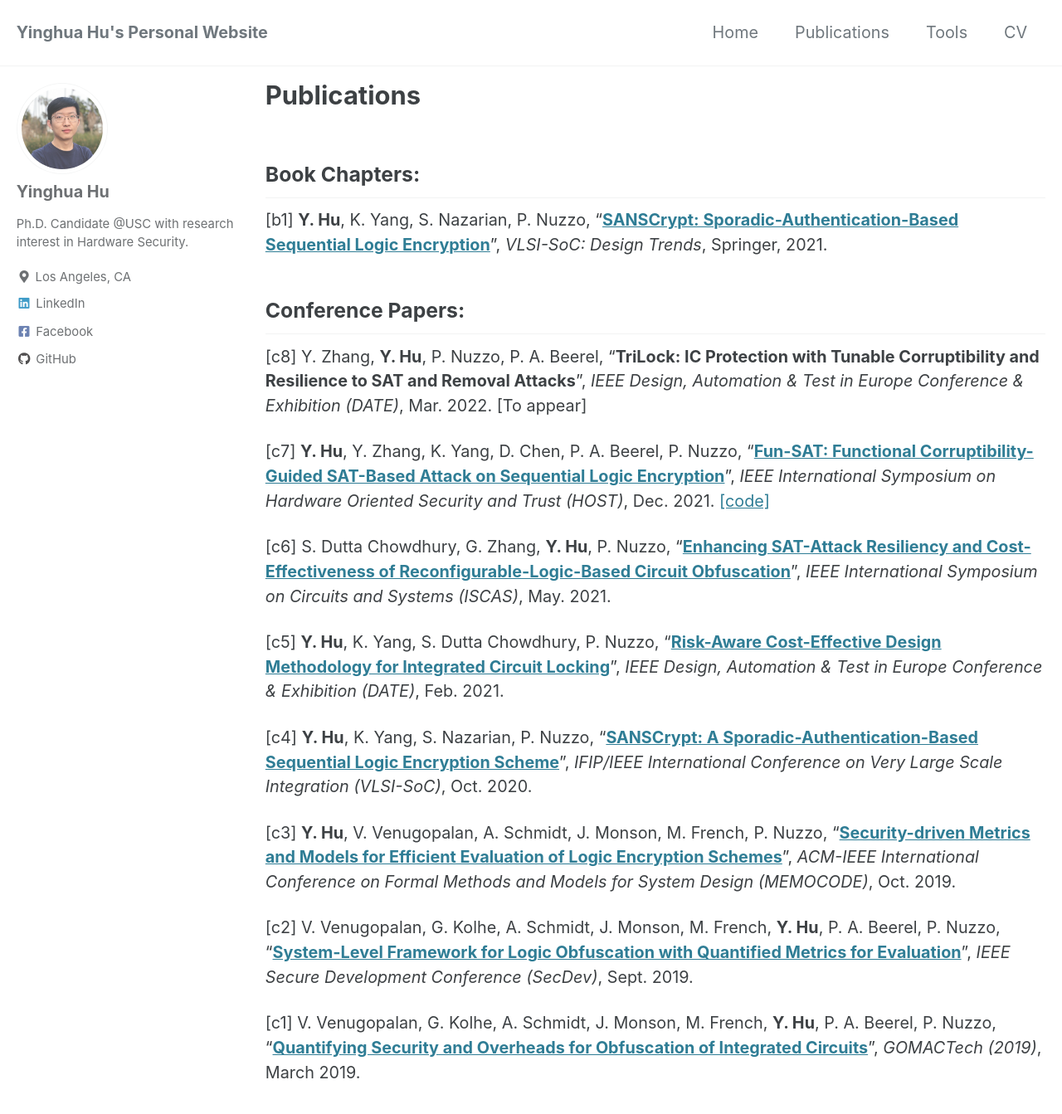
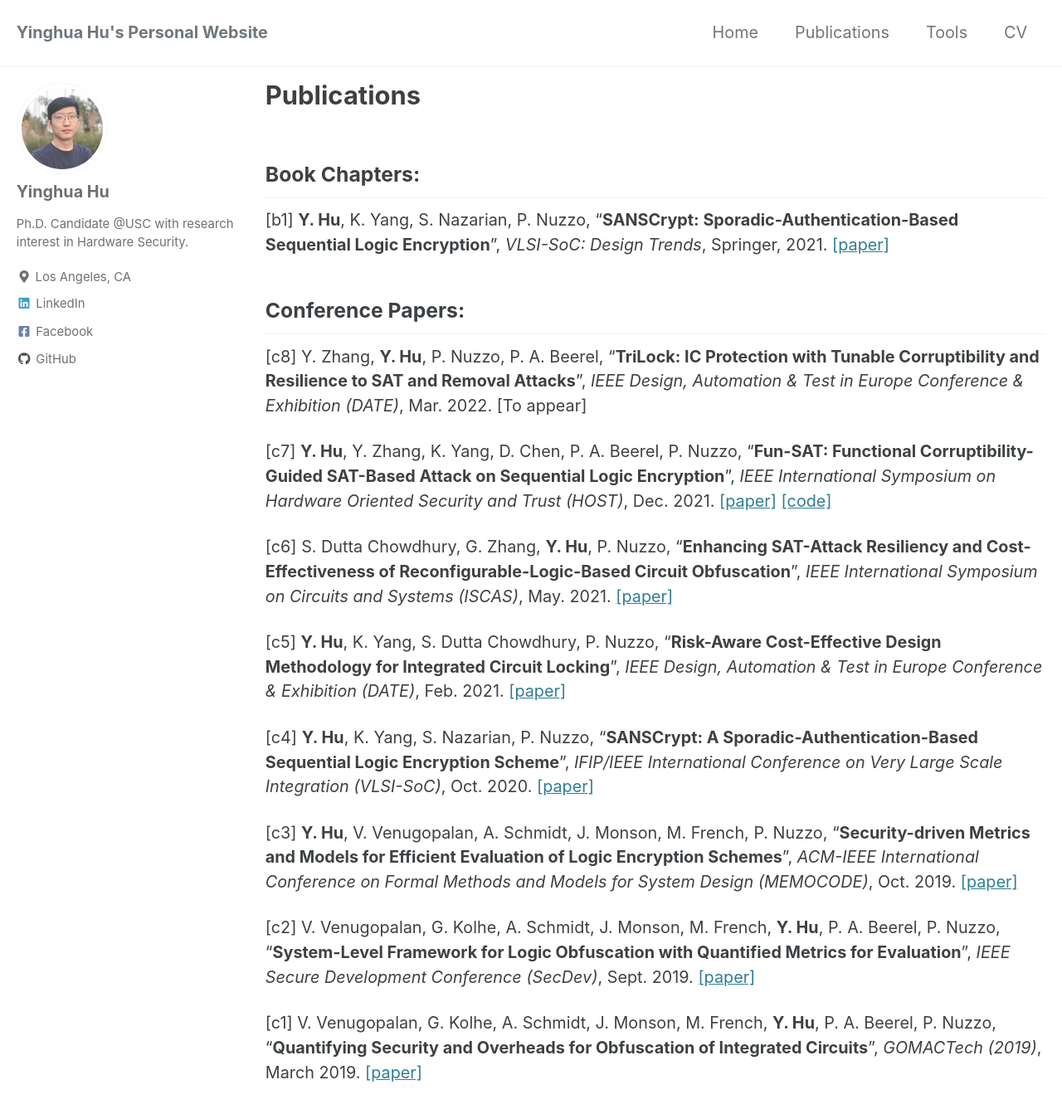
Before and after one commit to yinghuah/yinghuah.github.io, a Jekyll site: the page built from _pages/publication.md, in a window 1280 px wide and 1400 px high. Shown: the top 1343 px of the window at 83% size. Built offline with Jekyll 4.4.1, drawn with Linux system fonts in a browser that asks for light colours; cached includes are drawn as plain includes; our own code applies the rules of GitHub Pages for plain Markdown files.

Commit message:
Changed pub format

```diff
--- a/_pages/publication.md
+++ b/_pages/publication.md
@@ -8,22 +8,22 @@ title: null
 
 ## Book Chapters:
 
-[b1] **Y. Hu**, K. Yang, S. Nazarian, P. Nuzzo, “**[SANSCrypt: Sporadic-Authentication-Based Sequential Logic Encryption](https://link.springer.com/chapter/10.1007/978-3-030-81641-4_12)**”, *VLSI-SoC: Design Trends*, Springer, 2021.
+[b1] **Y. Hu**, K. Yang, S. Nazarian, P. Nuzzo, “**SANSCrypt: Sporadic-Authentication-Based Sequential Logic Encryption**”, *VLSI-SoC: Design Trends*, Springer, 2021. [[paper]](https://link.springer.com/chapter/10.1007/978-3-030-81641-4_12)
 
 ## Conference Papers:
 
 [c8] Y. Zhang, **Y. Hu**, P. Nuzzo, P. A. Beerel, “**TriLock: IC Protection with Tunable Corruptibility and Resilience to SAT and Removal Attacks**”, *IEEE Design, Automation & Test in Europe Conference & Exhibition (DATE)*, Mar. 2022. \[To appear\]
 
-[c7] **Y. Hu**, Y. Zhang, K. Yang, D. Chen, P. A. Beerel, P. Nuzzo, “**[Fun-SAT: Functional Corruptibility-Guided SAT-Based Attack on Sequential Logic Encryption](https://arxiv.org/abs/2108.04892)**”, *IEEE International Symposium on Hardware Oriented Security and Trust (HOST)*, Dec. 2021. [[code]](https://github.com/descyphy/Fun-SAT)
+[c7] **Y. Hu**, Y. Zhang, K. Yang, D. Chen, P. A. Beerel, P. Nuzzo, “**Fun-SAT: Functional Corruptibility-Guided SAT-Based Attack on Sequential Logic Encryption**”, *IEEE International Symposium on Hardware Oriented Security and Trust (HOST)*, Dec. 2021. [[paper]](https://arxiv.org/abs/2108.04892) [[code]](https://github.com/descyphy/Fun-SAT)
 
-[c6] S. Dutta Chowdhury, G. Zhang, **Y. Hu**, P. Nuzzo, “**[Enhancing SAT-Attack Resiliency and Cost-Effectiveness of Reconfigurable-Logic-Based Circuit Obfuscation](https://ieeexplore.ieee.org/abstract/document/9401458)**”, *IEEE International Symposium on Circuits and Systems (ISCAS)*, May. 2021.
+[c6] S. Dutta Chowdhury, G. Zhang, **Y. Hu**, P. Nuzzo, “**Enhancing SAT-Attack Resiliency and Cost-Effectiveness of Reconfigurable-Logic-Based Circuit Obfuscation**”, *IEEE International Symposium on Circuits and Systems (ISCAS)*, May. 2021. [[paper]](https://ieeexplore.ieee.org/abstract/document/9401458)
 
-[c5] **Y. Hu**, K. Yang, S. Dutta Chowdhury, P. Nuzzo, “**[Risk-Aware Cost-Effective Design Methodology for Integrated Circuit Locking](https://ieeexplore.ieee.org/abstract/document/9473956)**”, *IEEE Design, Automation & Test in Europe Conference & Exhibition (DATE)*, Feb. 2021.
+[c5] **Y. Hu**, K. Yang, S. Dutta Chowdhury, P. Nuzzo, “**Risk-Aware Cost-Effective Design Methodology for Integrated Circuit Locking**”, *IEEE Design, Automation & Test in Europe Conference & Exhibition (DATE)*, Feb. 2021. [[paper]](https://ieeexplore.ieee.org/abstract/document/9473956)
 
-[c4] **Y. Hu**, K. Yang, S. Nazarian, P. Nuzzo, “**[SANSCrypt: A Sporadic-Authentication-Based Sequential Logic Encryption Scheme](https://ieeexplore.ieee.org/document/9344079)**”, *IFIP/IEEE International Conference on Very Large Scale Integration (VLSI-SoC)*, Oct. 2020.
+[c4] **Y. Hu**, K. Yang, S. Nazarian, P. Nuzzo, “**SANSCrypt: A Sporadic-Authentication-Based Sequential Logic Encryption Scheme**”, *IFIP/IEEE International Conference on Very Large Scale Integration (VLSI-SoC)*, Oct. 2020. [[paper]](https://ieeexplore.ieee.org/document/9344079)
 
-[c3] **Y. Hu**, V. Venugopalan, A. Schmidt, J. Monson, M. French, P. Nuzzo, “**[Security-driven Metrics and Models for Efficient Evaluation of Logic Encryption Schemes](https://dl.acm.org/doi/abs/10.1145/3359986.3361207)**”, *ACM-IEEE International Conference on Formal Methods and Models for System Design (MEMOCODE)*, Oct. 2019.
+[c3] **Y. Hu**, V. Venugopalan, A. Schmidt, J. Monson, M. French, P. Nuzzo, “**Security-driven Metrics and Models for Efficient Evaluation of Logic Encryption Schemes**”, *ACM-IEEE International Conference on Formal Methods and Models for System Design (MEMOCODE)*, Oct. 2019. [[paper]](https://dl.acm.org/doi/abs/10.1145/3359986.3361207)
 
-[c2] V. Venugopalan, G. Kolhe, A. Schmidt, J. Monson, M. French, **Y. Hu**, P. A. Beerel, P. Nuzzo, “**[System-Level Framework for Logic Obfuscation with Quantified Metrics for Evaluation](https://ieeexplore.ieee.org/abstract/document/8901558)**”, *IEEE Secure Development Conference (SecDev)*, Sept. 2019.
+[c2] V. Venugopalan, G. Kolhe, A. Schmidt, J. Monson, M. French, **Y. Hu**, P. A. Beerel, P. Nuzzo, “**System-Level Framework for Logic Obfuscation with Quantified Metrics for Evaluation**”, *IEEE Secure Development Conference (SecDev)*, Sept. 2019. [[paper]](https://ieeexplore.ieee.org/abstract/document/8901558)
 
-[c1] V. Venugopalan, G. Kolhe, A. Schmidt, J. Monson, M. French, **Y. Hu**, P. A. Beerel, P. Nuzzo, “**[Quantifying Security and Overheads for Obfuscation of Integrated Circuits](https://apps.dtic.mil/sti/citations/AD1075410)**”, *GOMACTech (2019)*, March 2019.
+[c1] V. Venugopalan, G. Kolhe, A. Schmidt, J. Monson, M. French, **Y. Hu**, P. A. Beerel, P. Nuzzo, “**Quantifying Security and Overheads for Obfuscation of Integrated Circuits**”, *GOMACTech (2019)*, March 2019. [[paper]](https://apps.dtic.mil/sti/citations/AD1075410)
```
